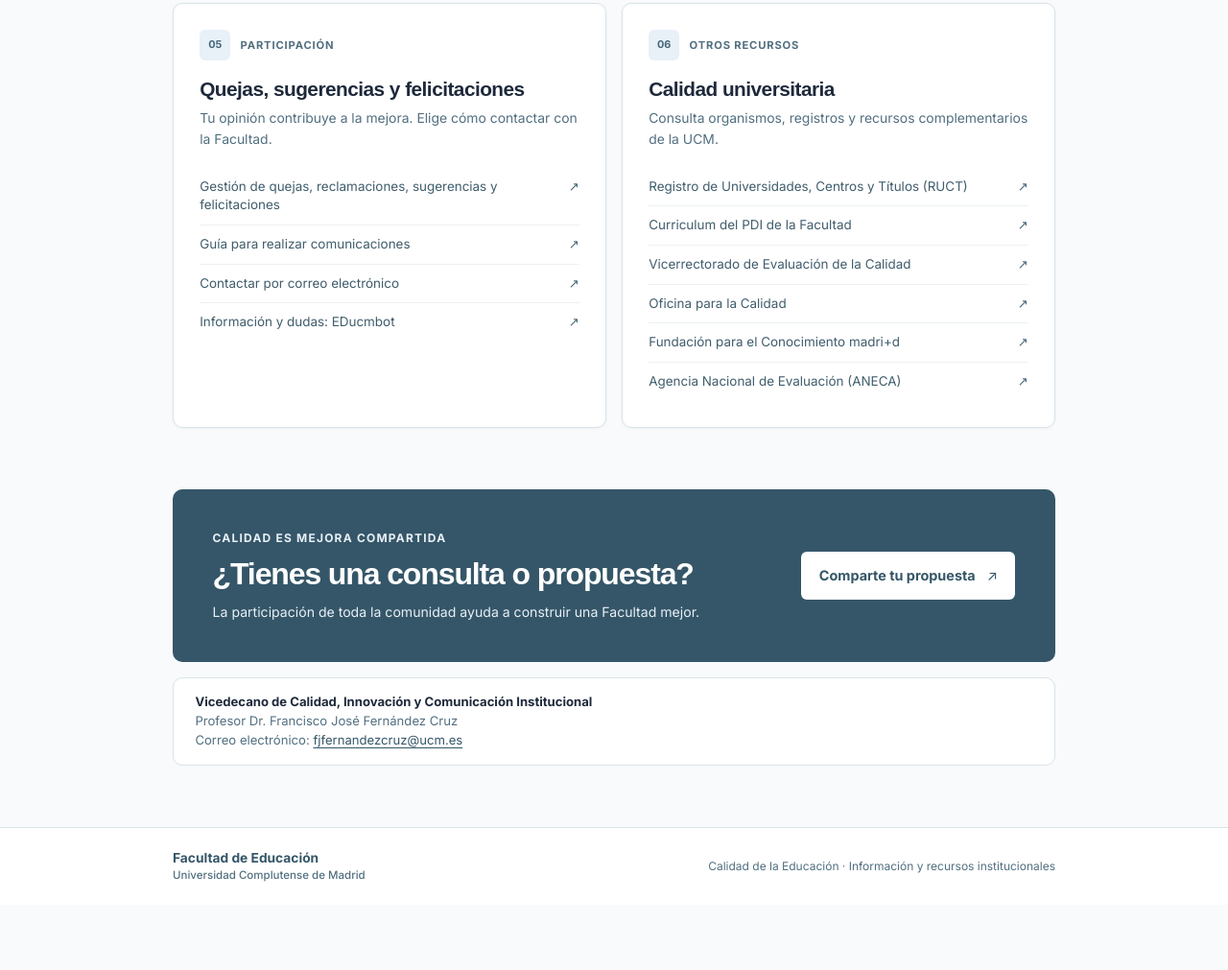
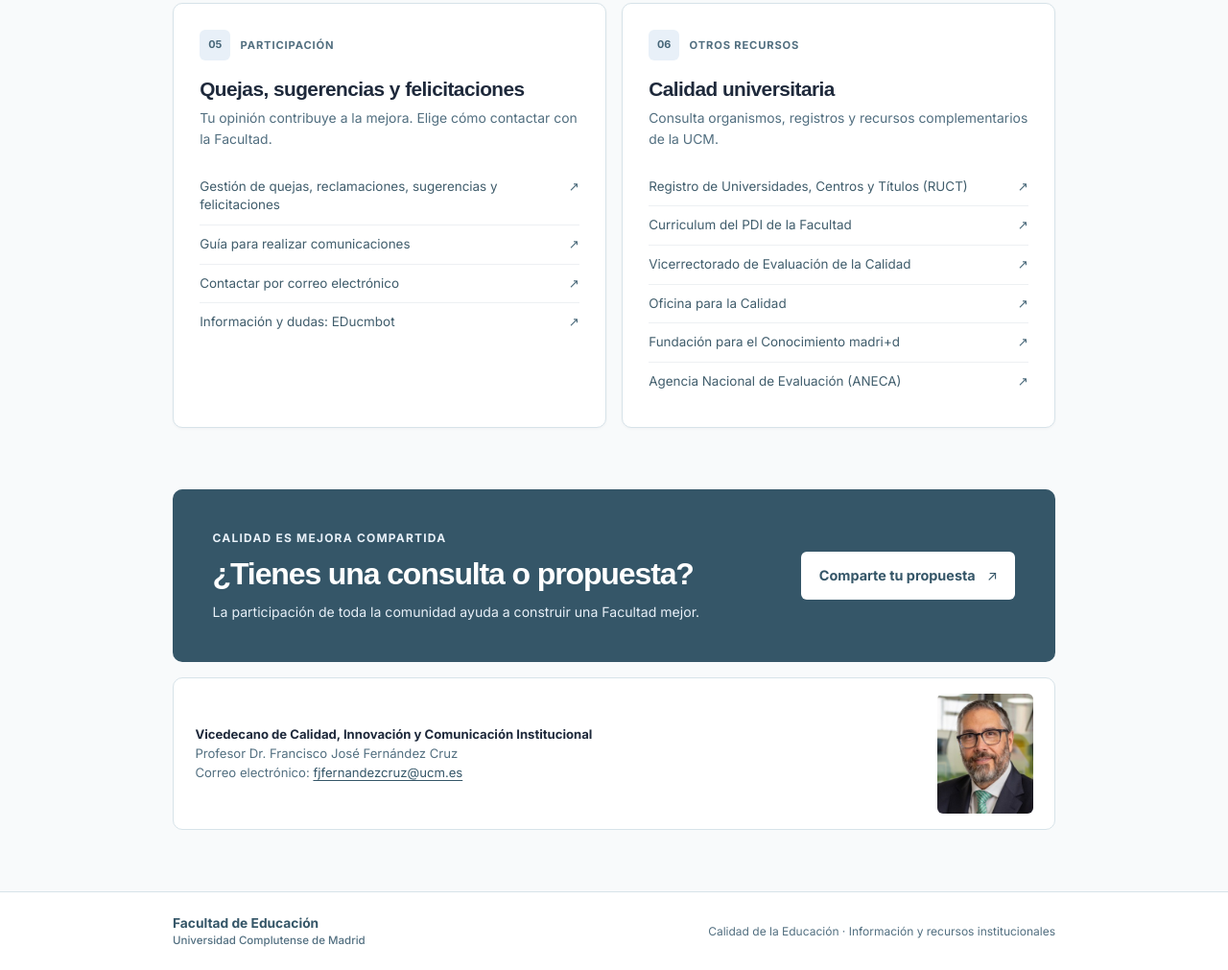
Before and after one commit to fjfernandezcruz/Calidad_Educacion_UCM, a plain HTML site: page index.html in a window 1280 px wide. Shown: the part 1776-2787 px from the top of the page at 96% size. Before the commit the page ends 2719 px from the top, so only its background shows below. Drawn offline with Linux system fonts and the light colour scheme; a web font is replaced by a local one.

Commit message:
Añade foto al contacto del vicedecanato y enlace de correo
Co-authored-by: Copilot App <223556219+Copilot@users.noreply.github.com>

```diff
--- a/index.html
+++ b/index.html
@@ -201,9 +201,12 @@
       </section>
 
       <section class="contact-details" aria-label="Contacto del Vicedecanato de Calidad">
-        <p class="contact-role"><strong>Vicedecano de Calidad, Innovación y Comunicación Institucional</strong></p>
-        <p class="contact-name">Profesor Dr. Francisco José Fernández Cruz</p>
-        <p class="contact-email">Correo electrónico: <a href="#">fjfernandezcruz@ucm.es</a></p>
+        <div class="contact-text">
+          <p class="contact-role"><strong>Vicedecano de Calidad, Innovación y Comunicación Institucional</strong></p>
+          <p class="contact-name">Profesor Dr. Francisco José Fernández Cruz</p>
+          <p class="contact-email">Correo electrónico: <a href="mailto:fjfernandezcruz@ucm.es">fjfernandezcruz@ucm.es</a></p>
+        </div>
+        <img class="contact-photo" src="assets/vicedecano-calidad.jpeg" width="100" height="125" alt="Retrato del Profesor Dr. Francisco José Fernández Cruz, Vicedecano de Calidad, Innovación y Comunicación Institucional" />
       </section>
     </main>
 
--- a/styles.css
+++ b/styles.css
@@ -657,6 +657,10 @@ input:focus-visible {
 }
 
 .contact-details {
+  display: flex;
+  align-items: center;
+  justify-content: space-between;
+  gap: 1.5rem;
   width: min(100% - 3rem, var(--content-width));
   margin: 0 auto 4rem;
   padding: 1rem 1.4rem;
@@ -664,6 +668,19 @@ input:focus-visible {
   border-radius: var(--radius-card);
   color: var(--ink);
   background: var(--paper);
+}
+
+.contact-text {
+  min-width: 0;
+}
+
+.contact-photo {
+  flex: 0 0 auto;
+  width: 100px;
+  height: 125px;
+  border-radius: 6px;
+  object-fit: cover;
+  object-position: center top;
 }
 
 .contact-details p {
```
Also changed, not shown: assets/vicedecano-calidad.jpeg (added).
